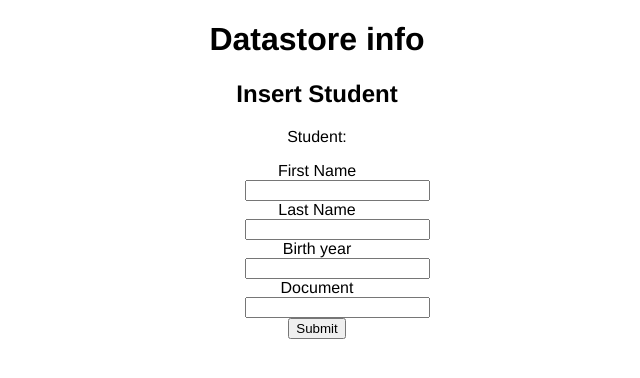
After one commit to alfonsoayalapaloma/building-an-app-2, a Flask app: page /insert in a window 1280 px wide. The commit adds this page. Shown: the top 378 px of the page, without its empty margins (323-963 px from the left). Run offline with Flask 2, Linux system fonts and the light colour scheme.

Commit message:
student entity

```diff
--- a/main.py
+++ b/main.py
@@ -13,8 +13,9 @@
 # limitations under the License.
 
 import datetime
+import random
 
-from flask import Flask, render_template
+from flask import Flask, render_template, request
 
 # [START gae_python38_datastore_store_and_fetch_times]
 # [START gae_python3_datastore_store_and_fetch_times]
@@ -48,6 +49,39 @@ def fetch_times(limit):
 # [END gae_python3_datastore_store_and_fetch_times]
 # [END gae_python38_datastore_store_and_fetch_times]
 
+def store_student( document, first_name, last_name, major, birthyear):
+    entity= datastore.Entity(key=datastore_client.key('student'))
+    entity.update({
+        'document': document,
+        'first_name': first_name,
+        'last_name': last_name,
+        'major': major,
+        'birthyear': birthyear
+    })
+    datastore_client.put(entity)
+
+def fetch_students(limit):
+    query= datastore_client.query(kind='student')
+    students=query.fetch(limit=limit)
+    print(students)
+    return students
+
+
+@app.route('/insert',methods = ['POST', 'GET'] )
+def insert():
+    if request.method == 'POST':
+        result = request.form
+        json_result = dict(result)
+        print(json_result)
+        store_student( json_result['document'],
+                       json_result['first_name'],
+                       json_result['last_name'],
+                       'Computer Science',
+                       json_result['birthyear'])
+        students=fetch_students(12)
+        return render_template("index.html", result=result, students=students)
+    return render_template('insert.html')
+
 
 # [START gae_python38_datastore_render_times]
 # [START gae_python3_datastore_render_times]
@@ -56,11 +90,18 @@ def root():
     # Store the current access time in Datastore.
     store_time(datetime.datetime.now(tz=datetime.timezone.utc))
 
-    # Fetch the most recent 10 access times from Datastore.
-    times = fetch_times(10)
+    # Fetch the most recent 1 access times from Datastore.
+    times = fetch_times(1)
+
+    first_names=['Isaac','Albert','Robert','Enrico','Fiodor','Emanuel','Carl']
+    last_names=['Newton','Einstein','Hook','Tesla','Mendeliev','Kant','Sagan']
+
+
+    store_student(random.randint(0,101000000),random.choice(first_names),random.choice(last_names),'Physics',random.randint(0,2000))
+    students=fetch_students(12)
 
     return render_template(
-        'index.html', times=times)
+        'index.html', times=times, students=students)
 # [END gae_python3_datastore_render_times]
 # [END gae_python38_datastore_render_times]
 
--- /dev/null
+++ b/templates/insert.html
@@ -0,0 +1,57 @@
+<!doctype html>
+<!--
+ Copyright 2021 Google LLC
+
+ Licensed under the Apache License, Version 2.0 (the "License");
+ you may not use this file except in compliance with the License.
+ You may obtain a copy of the License at
+
+      http://www.apache.org/licenses/LICENSE-2.0
+
+ Unless required by applicable law or agreed to in writing, software
+ distributed under the License is distributed on an "AS IS" BASIS,
+WITHOUT WARRANTIES OR CONDITIONS OF ANY KIND, either express or implied.
+See the License for the specific language governing permissions and
+limitations under the License.
+-->
+
+<html>
+<head>
+<title>Datastore App</title>
+<script src="{{ url_for('static', filename='script.js') }}"></script>
+<link type="text/css" rel="stylesheet" href="{{ url_for('static', filename='style.css') }}">
+</head>
+<body>
+
+<h1>Datastore info</h1>
+<!-- [START gae_python38_datastore_print_times] -->
+<!-- [START gae_python3_datastore_print_times] -->
+<h2>Insert Student</h2>
+    <form action="/insert" method="POST">
+    Student:<br>
+         <dl>
+		 <dt>First Name</dt>
+		 <dd>
+<input type="text" name="first_name" value={{first_name}}>
+	 </dd><dt>Last Name</dt>
+	 <dd>
+<input type="text" name="last_name" value={{last_name}}>
+	 </dd><dt>Birth year</dt>
+	 <dd>
+<input type="text" name="birthyear" value={{birthyear}}>
+	 </dd><dt>Document</dt>
+	 <dd>
+<input type="text" name="document" value={{document}}>
+	 </dd>
+ <dt>
+	 <button type="submit" class="btn btn-primary">Submit</button>
+		 </dt>
+		 <dd></dd>
+	  </dl>
+	  </form>
+
+
+  <!-- [END gae_python3_datastore_print_times] -->
+  <!-- [END gae_python38_datastore_print_times] -->
+</body>
+</html>
```
Also changed, not shown: templates/index.html (+9 -5 lines).
